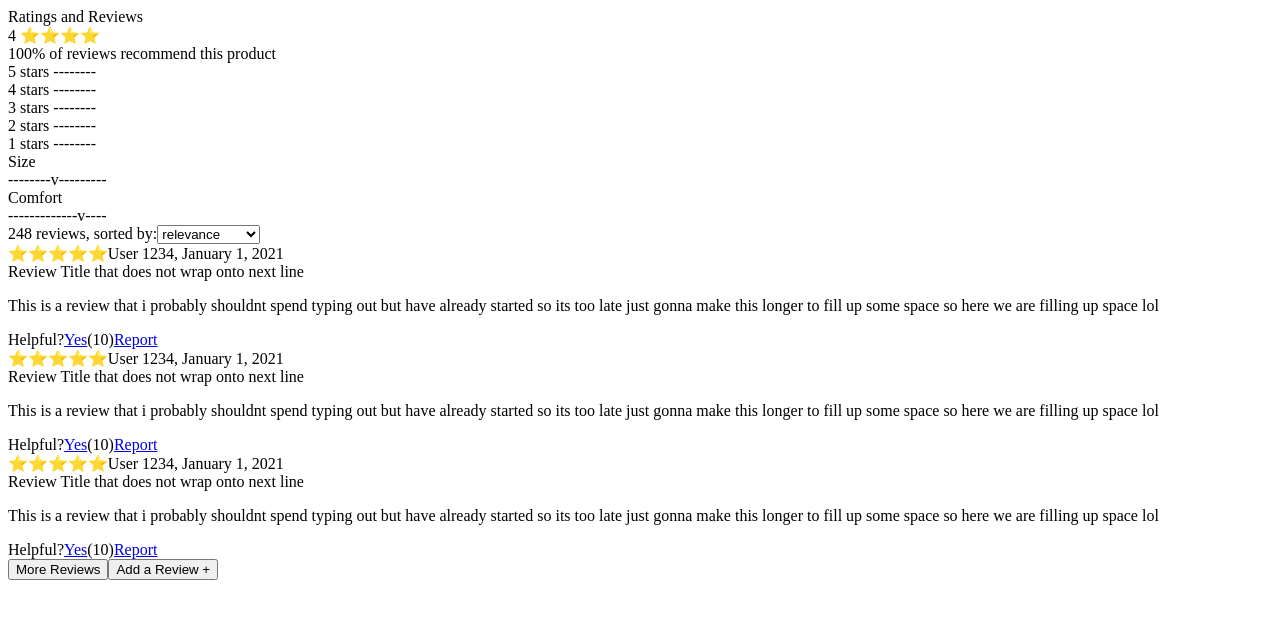
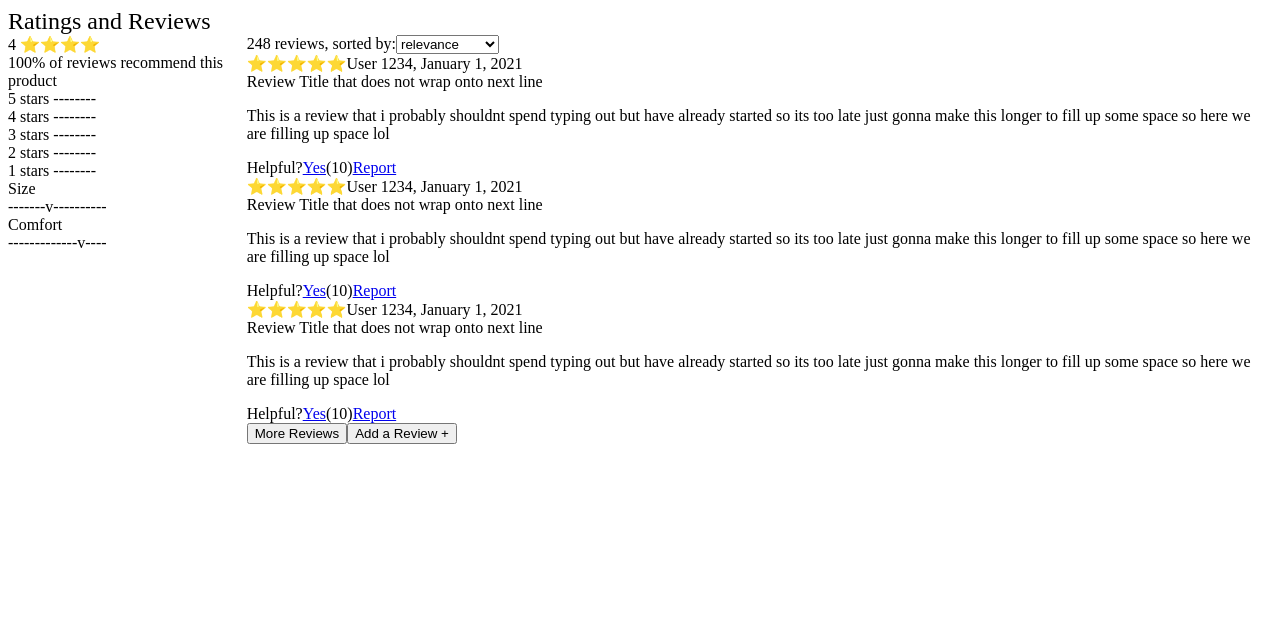
Before and after one commit to ambsly/Ambsly, a React app: page / in a window 1280 px wide. Shown: the top 618 px of the page. Built offline with nearby package versions, Linux system fonts and the light colour scheme; no server answers; the HTML template or start-up script is replaced by a standard one.

Commit message:
small changes to test styled-components/hooks

```diff
--- a/client/src/components/Ratings_Reviews/RatingsReviews.jsx
+++ b/client/src/components/Ratings_Reviews/RatingsReviews.jsx
@@ -1,12 +1,25 @@
 import React from 'react';
+import styled from 'styled-components';
+
 import Overview from './overview/overview.jsx';
 import ReviewList from './reviewList/reviewlist.jsx';
 
+const Container = styled.div`
+  display: flex;
+`;
+
+const Header = styled.div`
+  font-size: 24px;
+`;
+
 const RatingsAndReviews = () => (
-  <div>
-    <Overview />
-    <ReviewList />
-  </div>
+  <>
+    <Header>Ratings and Reviews</Header>
+    <Container>
+      <Overview />
+      <ReviewList />
+    </Container>
+  </>
 );
 
 export default RatingsAndReviews;
--- a/client/src/components/Ratings_Reviews/overview/overview.jsx
+++ b/client/src/components/Ratings_Reviews/overview/overview.jsx
@@ -4,8 +4,8 @@ import SizeComfortMeter from './sizecomfortmeter.jsx';
 
 const Overview = () => (
   <div>
-    <div>Ratings and Reviews</div>
-    <div>4  ⭐⭐⭐⭐</div>
+    <span>4  </span>
+    <span>⭐⭐⭐⭐</span>
     <div>100% of reviews recommend this product</div>
     <StarsBreakdown />
     <SizeComfortMeter />
--- a/client/src/components/Ratings_Reviews/overview/sizecomfortmeter.jsx
+++ b/client/src/components/Ratings_Reviews/overview/sizecomfortmeter.jsx
@@ -3,7 +3,7 @@ import React from 'react';
 const SizeComfortMeter = () => (
   <div>
     <div>Size</div>
-    <div>--------v---------</div>
+    <div>-------v----------</div>
     <div>Comfort</div>
     <div>-------------v----</div>
   </div>
--- a/package.json
+++ b/package.json
@@ -27,7 +27,8 @@
     "jquery": "^3.6.0",
     "nodemon": "^2.0.12",
     "react": "^17.0.2",
-    "react-dom": "^17.0.2"
+    "react-dom": "^17.0.2",
+    "styled-components": "^5.3.0"
   },
   "devDependencies": {
     "@babel/cli": "^7.14.8",
```
Also changed, not shown: 2 other files (tests, documents, lock files or other folders).
